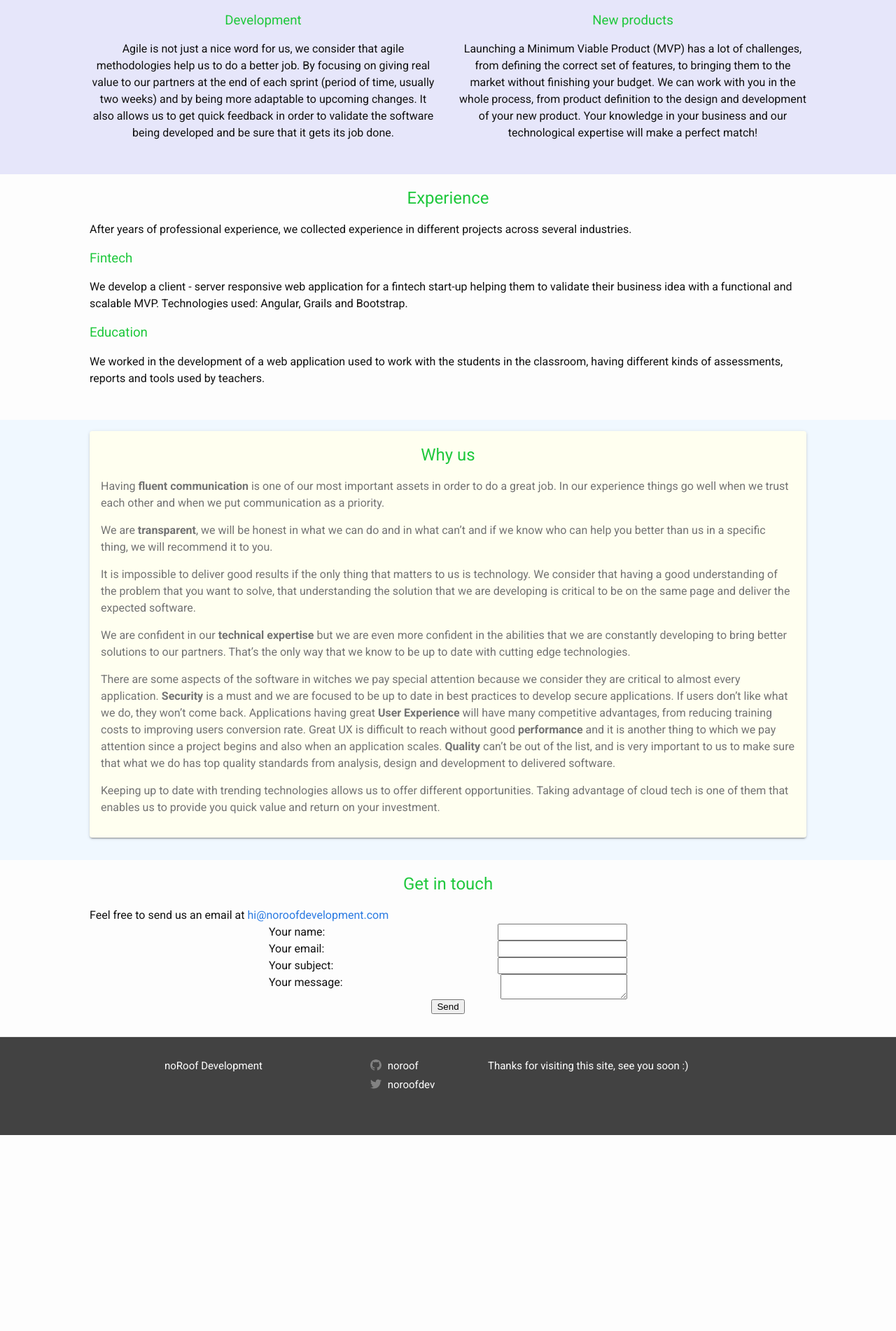
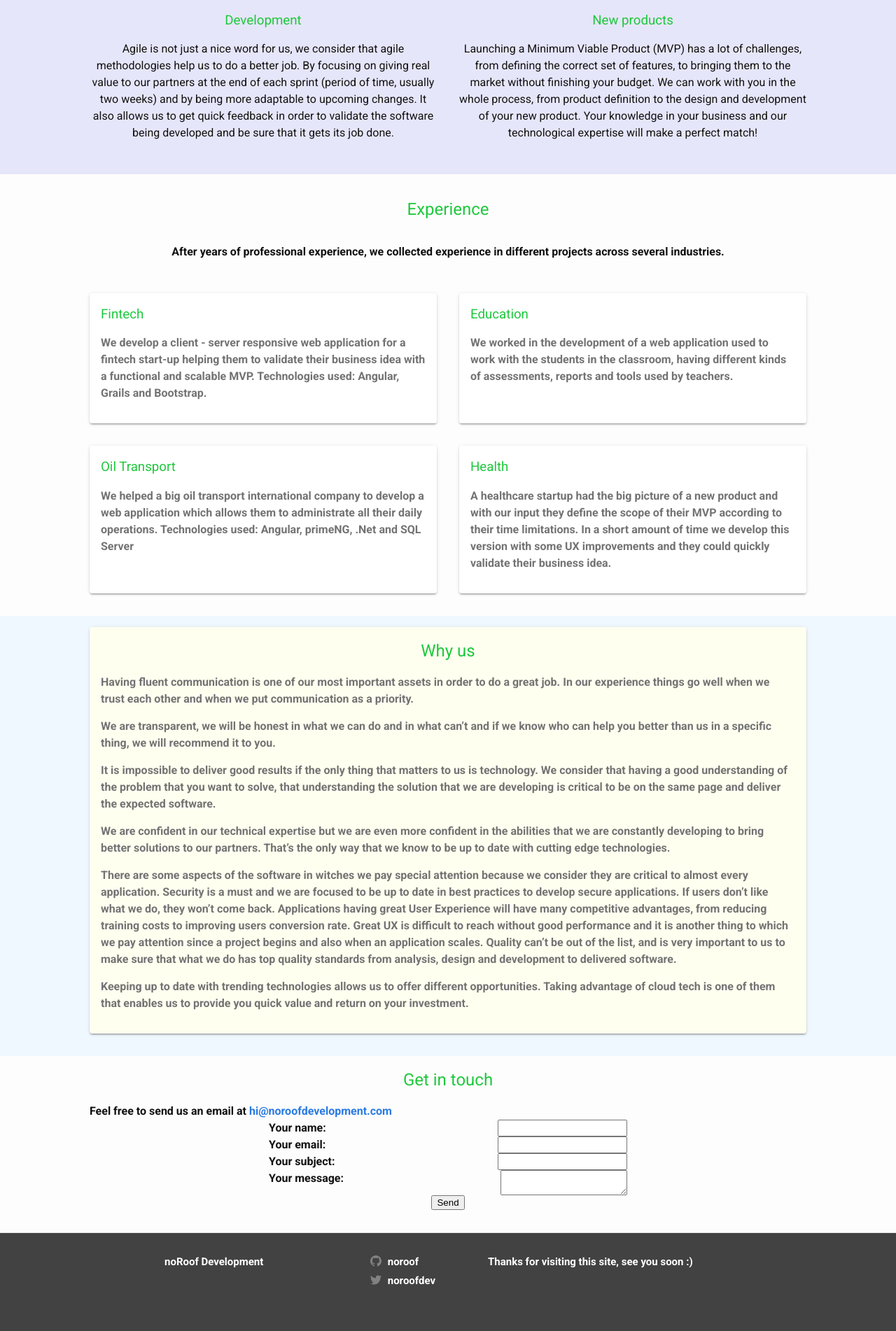
Before and after one commit to noRoof/noroof.github.io, a Jekyll site: the page built from index.html, in a window 1280 px wide. Shown: the part 1846-3748 px from the top of the page at 70% size. Built offline with Jekyll 4.4.1, drawn with Linux system fonts in a browser that asks for light colours; before the commit the page ends 3468 px from its top, so only the background shows below that.

Commit message:
setting past experience section

```diff
--- a/_config.yml
+++ b/_config.yml
@@ -2,6 +2,7 @@ collections:
   services:
   process:
   why:
+  experience:
 defaults:
   - scope:
       path: ""
--- a/_sass/noroof/_layout.scss
+++ b/_sass/noroof/_layout.scss
@@ -10,31 +10,38 @@ header.site-header {
   width: 100%;
   background-color: var(--color-header);
   z-index: 1;
+
   .wrapper {
     display: flex;
+
     // justify-content: space-around;
     .profile {
       flex: 1;
       display: flex;
+
       .avatar {
         display: flex;
         flex-direction: column;
         justify-content: center;
         margin-right: 0.5rem;
+
         img {
           border-radius: 50%;
           max-width: 3rem;
         }
       }
+
       .heading {
         display: flex;
         flex-direction: column;
         justify-content: center;
+
         h1 {
           font-size: 24px;
           margin-bottom: 0;
           line-height: 1;
         }
+
         h2 {
           font-size: 20px;
           margin-bottom: 0;
@@ -50,27 +57,34 @@ header.home-header {
   min-height: 100vh;
   display: flex;
   flex-direction: column;
-  background: #e0eafc; /* fallback for old browsers */
-  background: -webkit-linear-gradient(to right, #e0eafc, #cfdef3); /* Chrome 10-25, Safari 5.1-6 */
-  background: linear-gradient(to right, #e0eafc, #cfdef3); /* W3C, IE 10+/ Edge, Firefox 16+, Chrome 26+, Opera 12+, Safari 7+ */
+  background: #e0eafc;
+  /* fallback for old browsers */
+  background: -webkit-linear-gradient(to right, #e0eafc, #cfdef3);
+  /* Chrome 10-25, Safari 5.1-6 */
+  background: linear-gradient(to right, #e0eafc, #cfdef3);
+  /* W3C, IE 10+/ Edge, Firefox 16+, Chrome 26+, Opera 12+, Safari 7+ */
 
   .banner {
     flex: 1;
     margin: 0 12%;
     display: flex;
     justify-content: space-between;
+
     .banner-text {
       display: flex;
       flex-direction: column;
       justify-content: center;
       flex: 0.6;
+
       h1 {
         color: $primary-green;
       }
+
       p {
         color: $primary-green;
       }
     }
+
     .banner-image-container {
       display: flex;
       flex-direction: column;
@@ -84,25 +98,32 @@ nav {
   display: flex;
   justify-content: space-between;
   padding: 0.2rem 1rem;
+
   .title {
     display: flex;
+
     img {
       height: 50px;
     }
   }
+
   &.fixed-nav {
     position: fixed;
-    background-color: #e0eafc; /* fallback for old browsers */
+    background-color: #e0eafc;
+    /* fallback for old browsers */
     border-bottom: 1px solid $grey-color-light;
     width: calc(100% - 2rem);
     z-index: 1;
   }
+
   .sections {
     display: flex;
     flex-direction: column;
     justify-content: center;
+
     ul {
       margin-bottom: 0;
+
       li {
         display: inline-block;
         margin-left: 1rem;
@@ -135,9 +156,11 @@ section {
 
   &#process {
     background-color: lavender;
+
     h3 {
       text-align: center;
     }
+
     article {
       h3 {
         text-align: left;
@@ -147,6 +170,7 @@ section {
 
   &#why-us {
     background-color: aliceblue;
+
     article.card {
       background-color: ivory;
     }
@@ -179,12 +203,40 @@ section {
       }
     }
   }
+
+  &#past-experience {
+    display: grid;
+    margin-top: 1rem;
+    grid-column-gap: 2rem;
+    grid-row-gap: 1rem;
+    background-color: F3F3F3;
+
+    h2 {
+      grid-row-start:1;
+    }
+    p {
+      grid-row-start: 2;
+      justify-self: center;
+    }
+
+    .vertical-card {
+      display: flex;
+      flex-direction: column;
+      align-items: center;
+      text-align: center;
+    }
+
+    article.card {
+      background-color: FFFFFF;
+    }
+  }
 }
 
 form {
   display: flex;
   flex-direction: column;
   align-items: center;
+
   label {
     min-width: 50%;
     display: flex;
@@ -255,17 +307,17 @@ form {
       padding-top: 10px;
       text-align: center;
 
-      > svg {
+      >svg {
         fill: $grey-color-dark;
       }
     }
 
-    input ~ .trigger {
+    input~.trigger {
       clear: both;
       display: none;
     }
 
-    input:checked ~ .trigger {
+    input:checked~.trigger {
       display: block;
       padding-bottom: 5px;
     }
@@ -277,6 +329,7 @@ form {
       &:not(:last-child) {
         margin-right: 0;
       }
+
       margin-left: 20px;
     }
   }
@@ -318,29 +371,30 @@ form {
 
 .footer-col-1 {
   width: -webkit-calc(35% - (#{$spacing-unit} / 2));
-  width:         calc(35% - (#{$spacing-unit} / 2));
+  width: calc(35% - (#{$spacing-unit} / 2));
 }
 
 .footer-col-2 {
   width: -webkit-calc(20% - (#{$spacing-unit} / 2));
-  width:         calc(20% - (#{$spacing-unit} / 2));
+  width: calc(20% - (#{$spacing-unit} / 2));
 }
 
 .footer-col-3 {
   width: -webkit-calc(45% - (#{$spacing-unit} / 2));
-  width:         calc(45% - (#{$spacing-unit} / 2));
+  width: calc(45% - (#{$spacing-unit} / 2));
 }
 
 @include media-query($on-laptop) {
+
   .footer-col-1,
   .footer-col-2 {
     width: -webkit-calc(50% - (#{$spacing-unit} / 2));
-    width:         calc(50% - (#{$spacing-unit} / 2));
+    width: calc(50% - (#{$spacing-unit} / 2));
   }
 
   .footer-col-3 {
     width: -webkit-calc(100% - (#{$spacing-unit} / 2));
-    width:         calc(100% - (#{$spacing-unit} / 2));
+    width: calc(100% - (#{$spacing-unit} / 2));
   }
 }
 
@@ -348,7 +402,7 @@ form {
   .footer-col {
     float: none;
     width: -webkit-calc(100% - (#{$spacing-unit} / 2));
-    width:         calc(100% - (#{$spacing-unit} / 2));
+    width: calc(100% - (#{$spacing-unit} / 2));
   }
 }
 
@@ -378,7 +432,7 @@ form {
   margin-left: 0;
   list-style: none;
 
-  > li {
+  >li {
     margin-bottom: $spacing-unit;
   }
 }
@@ -408,9 +462,11 @@ section {
       color: #737373;
       border-radius: 4px;
       position: relative;
+
       h4 {
         font-weight: 500;
       }
+
       span.period {
         position: absolute;
         bottom: 5px;
@@ -422,9 +478,11 @@ section {
       grid-template-columns: 1fr;
     }
   }
+
   &.meetups {
     background-color: #E3F2FD;
   }
+
   &.introduction {
     background-color: var(--color-header);
   }
--- a/index.html
+++ b/index.html
@@ -38,34 +38,37 @@ subtitle: Home
   <section id="process">
     <h2>How do we work?</h2>
     <h3>&quot;We don’t just work for you, we work with you.&quot;</h3>
-    <p>This is the best way to describe how we work, we truly believe that communication and cooperation are the keys for a successful job. You know about your business, your new product ideas and your problems, and we are passionate about technology and to use it to solve problems and bring new products to life. Let’s work together!</p>
+    <p>This is the best way to describe how we work, we truly believe that communication and cooperation are the keys
+      for a successful job. You know about your business, your new product ideas and your problems, and we are
+      passionate about technology and to use it to solve problems and bring new products to life. Let’s work together!
+    </p>
     <div class="two-columns">
       {% for article in site.process %}
-        <article class="vertical-card">
-          {{article.content}}
-        </article>
+      <article class="vertical-card">
+        {{article.content}}
+      </article>
       {% endfor %}
     </div>
   </section>
   <section id="past-experience">
     <h2>Experience</h2>
-    <p>After years of professional experience, we collected experience in different projects across several industries.
-    </p>
-    <article>
-      <h3>Fintech</h3>
-      <p>We develop a client - server responsive web application for a fintech start-up helping them to validate their
-        business idea with a functional and scalable MVP. Technologies used: Angular, Grails and Bootstrap.</p>
-    </article>
-    <article>
-      <h3>Education</h3>
-      <p>We worked in the development of a web application used to work with the students in the classroom, having
-        different kinds of assessments, reports and tools used by teachers.</p>
-    </article>
+    <p><b>After years of professional experience, we collected experience in different projects across several
+        industries.<b></p>
+
+    <div class="two-columns">
+      {% assign sortedExperience = site.experience | sort: 'identifier' %}
+      {% for article in sortedExperience %}
+      <article class="card">
+        {{article.content}}
+      </article>
+      {% endfor %}
+    </div>
+
   </section>
   <section id="why-us">
     <article class="card">
       {% for article in site.why %}
-        {{article.content}}
+      {{article.content}}
       {% endfor %}
     </article>
   </section>
```
Also changed, not shown: _experience/eductacion.md (added, +7 -0 lines), _experience/fintech.md (added, +7 -0 lines), _experience/health.md (added, +7 -0 lines), _experience/oil.md (added, +7 -0 lines).
